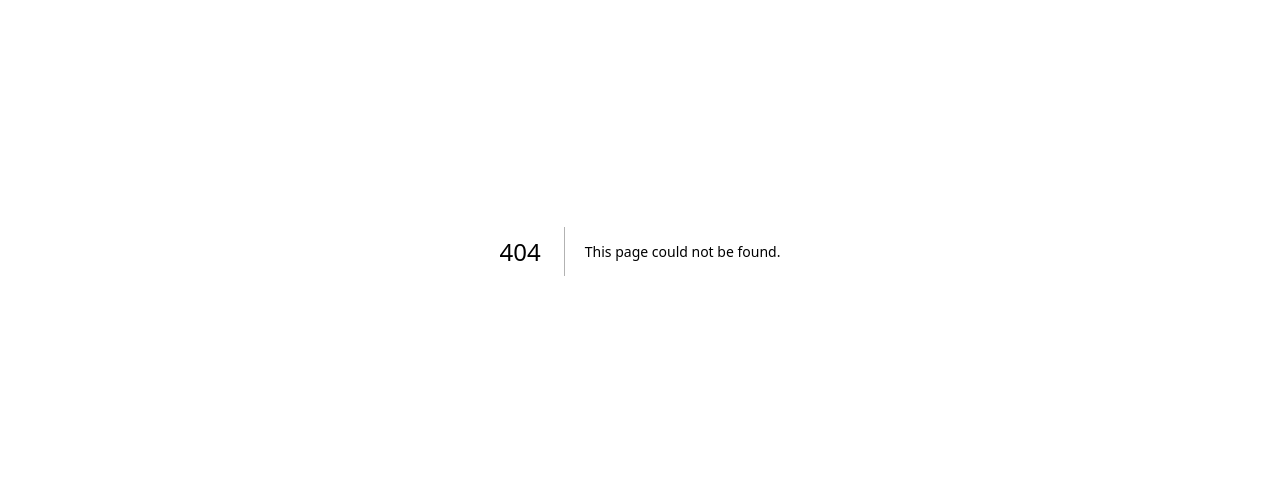
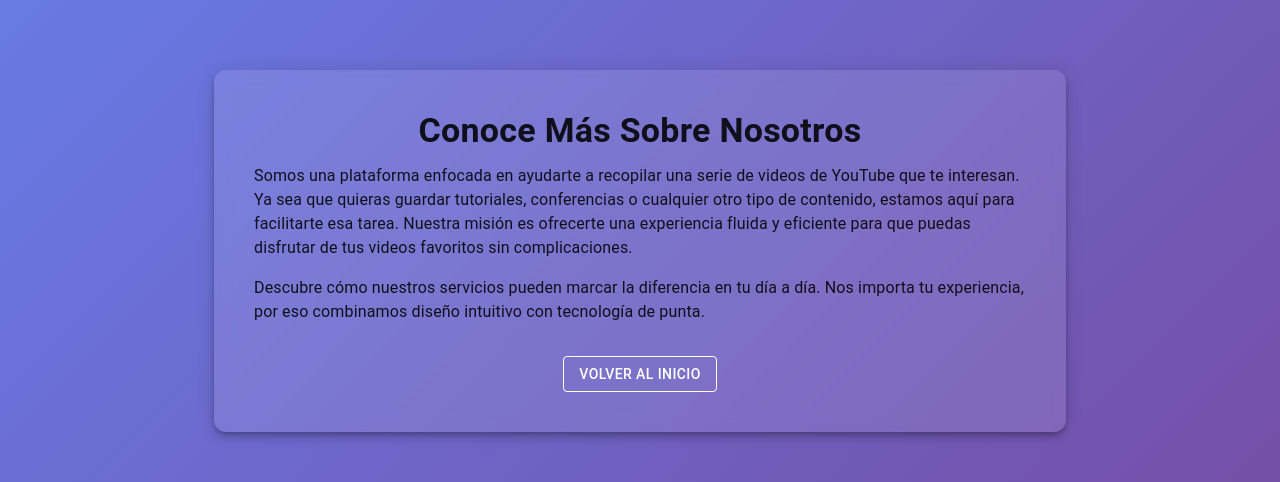
Before and after one commit to Pedro-Calderon/client, a Next.js app: page /conocer in a window 1280 px wide. Before the commit this address had no page. Shown: the part 149-631 px from the top of the page. Built offline with nearby package versions, Linux system fonts and the light colour scheme.

Commit message:
Create page Learn more

```diff
--- /dev/null
+++ b/src/app/conocer/ConocerMas.tsx
@@ -0,0 +1,57 @@
+"use client";
+
+import { Box, Button, Container, Typography, Paper } from "@mui/material";
+import Link from "next/link";
+
+export default function ConocerMas() {
+  return (
+    <Box
+      minHeight="100vh"
+      display="flex"
+      alignItems="center"
+      justifyContent="center"
+      sx={{
+        bgcolor: "linear-gradient(135deg, #667eea 0%, #764ba2 100%)",
+        background: "linear-gradient(135deg, #667eea 0%, #764ba2 100%)",
+        color: "#fff",
+        py: 8,
+      }}
+    >
+      <Container maxWidth="md">
+        <Paper
+          elevation={6}
+          sx={{
+            padding: 5,
+            borderRadius: 3,
+            backgroundColor: "rgba(255,255,255,0.1)",
+            backdropFilter: "blur(8px)",
+          }}
+        >
+          <Typography variant="h4" fontWeight="bold" gutterBottom textAlign="center">
+            Conoce Más Sobre Nosotros
+          </Typography>
+
+          <Typography variant="body1" paragraph>
+            Somos una plataforma enfocada en ayudarte a recopilar una serie de videos de YouTube que te interesan. Ya sea
+            que quieras guardar tutoriales, conferencias o cualquier otro tipo de contenido, estamos aquí para facilitarte
+            esa tarea. Nuestra misión es ofrecerte una experiencia fluida y eficiente para que puedas disfrutar de tus
+            videos favoritos sin complicaciones.
+          </Typography>
+
+          <Typography variant="body1" paragraph>
+            Descubre cómo nuestros servicios pueden marcar la diferencia en tu día a día. Nos importa tu experiencia,
+            por eso combinamos diseño intuitivo con tecnología de punta.
+          </Typography>
+
+          <Box textAlign="center" mt={4}>
+            <Link href="/" passHref>
+              <Button variant="outlined" sx={{ color: "#fff", borderColor: "#fff", ":hover": { backgroundColor: "#fff", color: "#3f51b5" } }}>
+                Volver al inicio
+              </Button>
+            </Link>
+          </Box>
+        </Paper>
+      </Container>
+    </Box>
+  );
+}
--- /dev/null
+++ b/src/app/conocer/page.tsx
@@ -0,0 +1,6 @@
+"use client";
+import ConocerMas from "./ConocerMas";
+
+export default function RegisterRoute() {
+  return  <ConocerMas />;
+}
```
